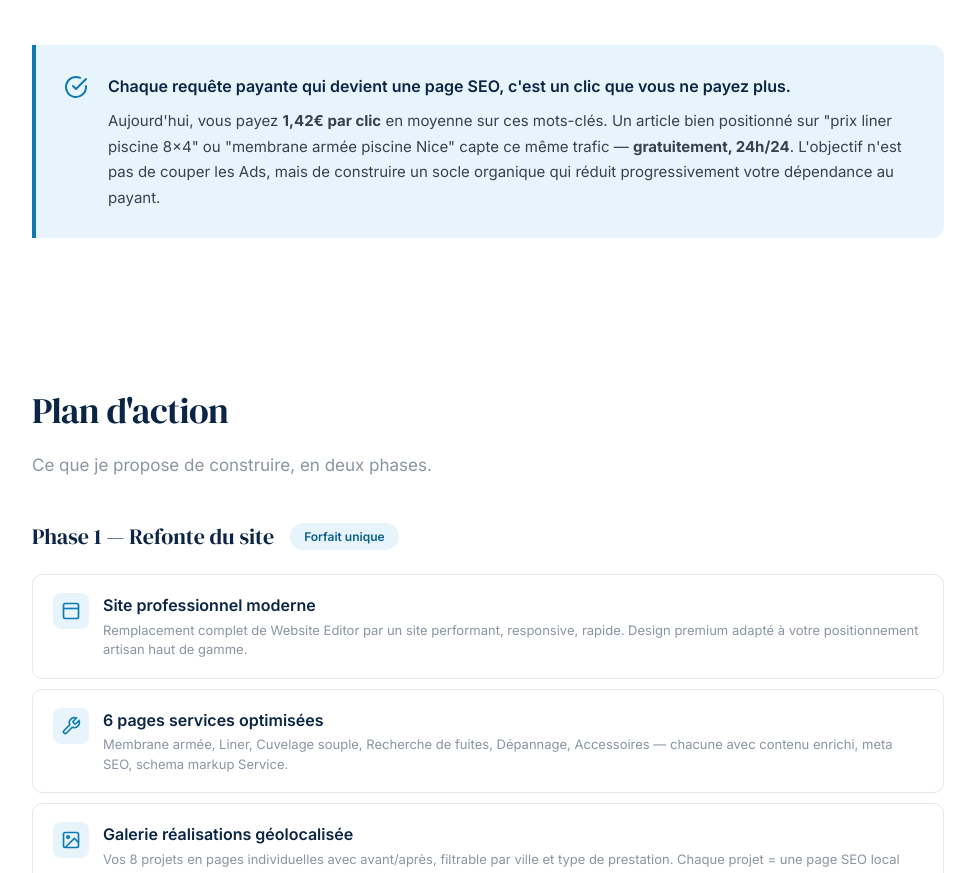
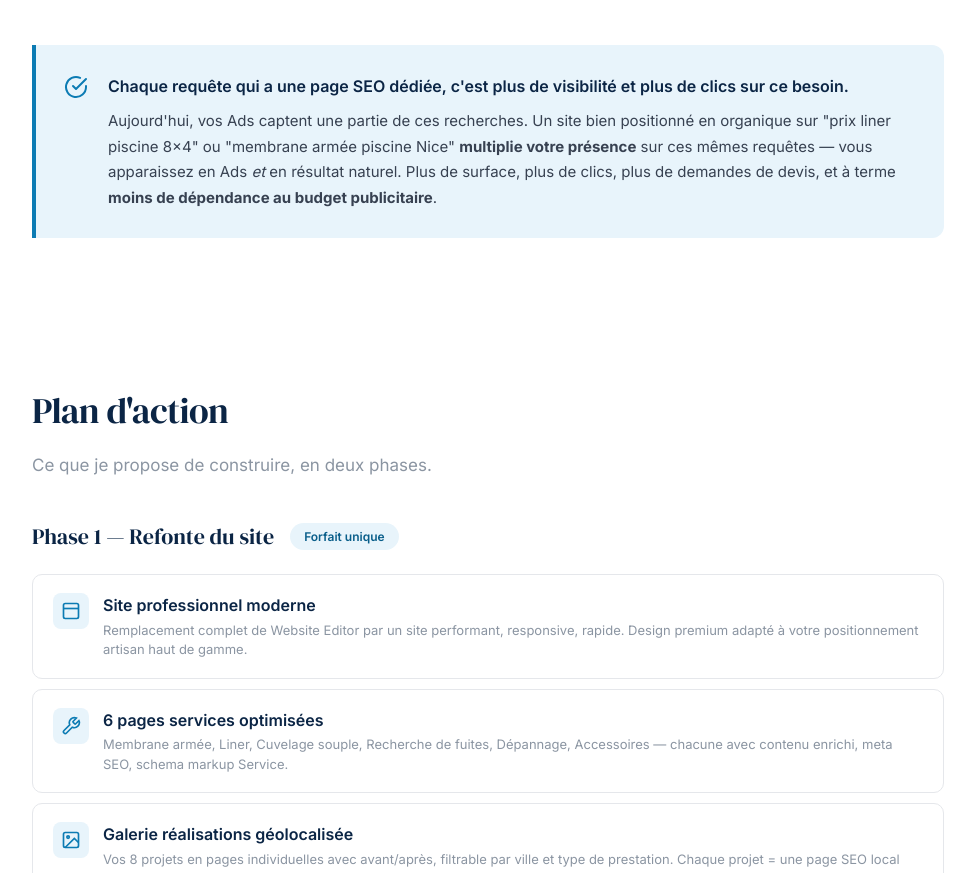
Before and after one commit to syl20ko/la-french-piscine, a plain HTML site: page index.html in a window 1280 px wide. Shown: the part 7925-8798 px from the top of the page, without its empty margins (152-1127 px from the left). Drawn offline with Linux system fonts and the light colour scheme.

Commit message:
Fix insight — SEO = more visibility, not replacing Ads clicks
Co-Authored-By: Claude Opus 4.6 (1M context) <noreply@anthropic.com>

```diff
--- a/index.html
+++ b/index.html
@@ -629,8 +629,8 @@ footer p{margin-bottom:4px}
         <svg width="24" height="24" viewBox="0 0 24 24" fill="none" stroke="currentColor" stroke-width="2" stroke-linecap="round" stroke-linejoin="round"><path d="M22 11.08V12a10 10 0 1 1-5.93-9.14"/><polyline points="22 4 12 14.01 9 11.01"/></svg>
       </div>
       <div>
-        <p class="insight-highlight">Chaque requête payante qui devient une page SEO, c'est un clic que vous ne payez plus.</p>
-        <p>Aujourd'hui, vous payez <strong>1,42€ par clic</strong> en moyenne sur ces mots-clés. Un article bien positionné sur "prix liner piscine 8×4" ou "membrane armée piscine Nice" capte ce même trafic — <strong>gratuitement, 24h/24</strong>. L'objectif n'est pas de couper les Ads, mais de construire un socle organique qui réduit progressivement votre dépendance au payant.</p>
+        <p class="insight-highlight">Chaque requête qui a une page SEO dédiée, c'est plus de visibilité et plus de clics sur ce besoin.</p>
+        <p>Aujourd'hui, vos Ads captent une partie de ces recherches. Un site bien positionné en organique sur "prix liner piscine 8×4" ou "membrane armée piscine Nice" <strong>multiplie votre présence</strong> sur ces mêmes requêtes — vous apparaissez en Ads <em>et</em> en résultat naturel. Plus de surface, plus de clics, plus de demandes de devis, et à terme <strong>moins de dépendance au budget publicitaire</strong>.</p>
       </div>
     </div>
   </div>
```
Also changed, not shown: src/proposal-content.html (+2 -2 lines).
